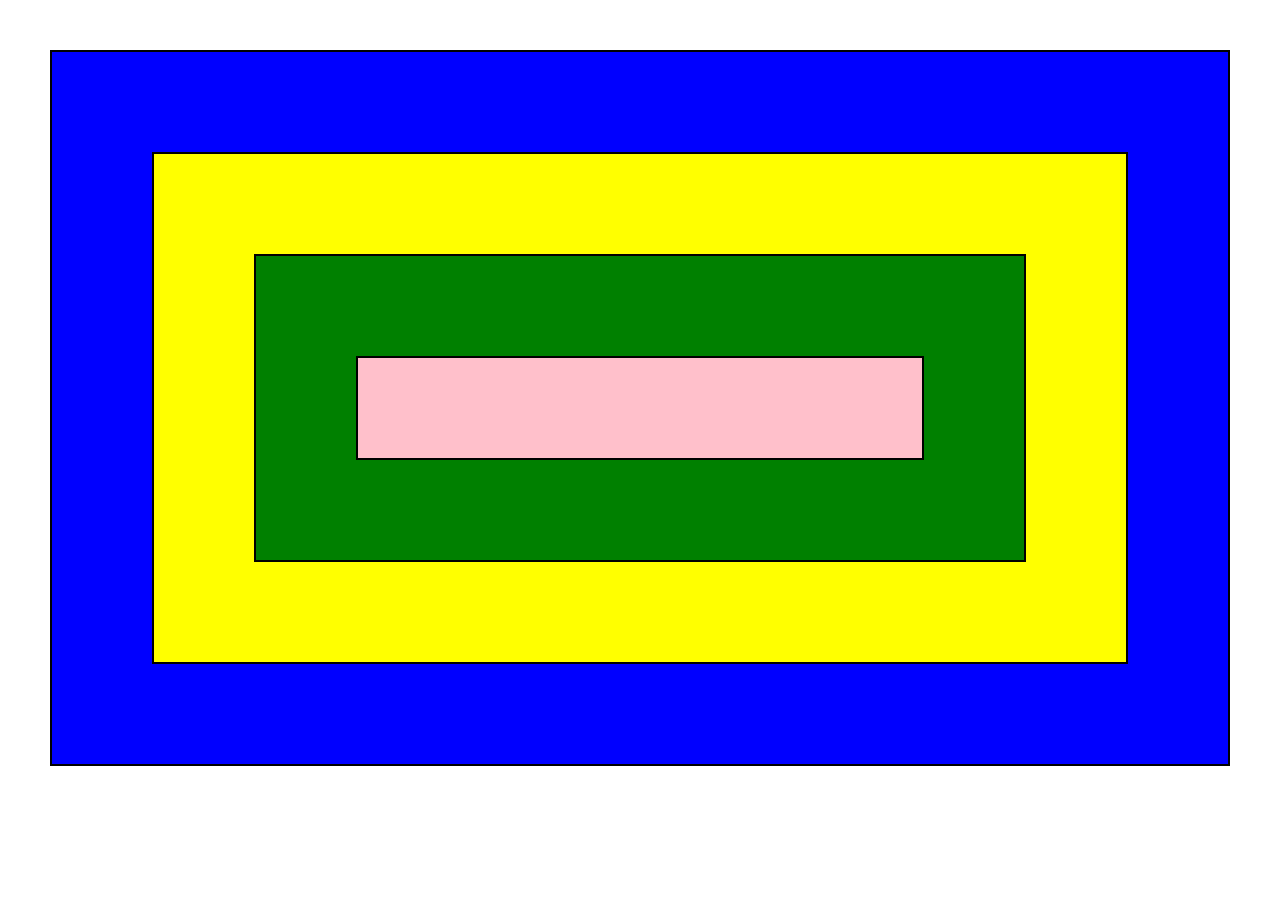
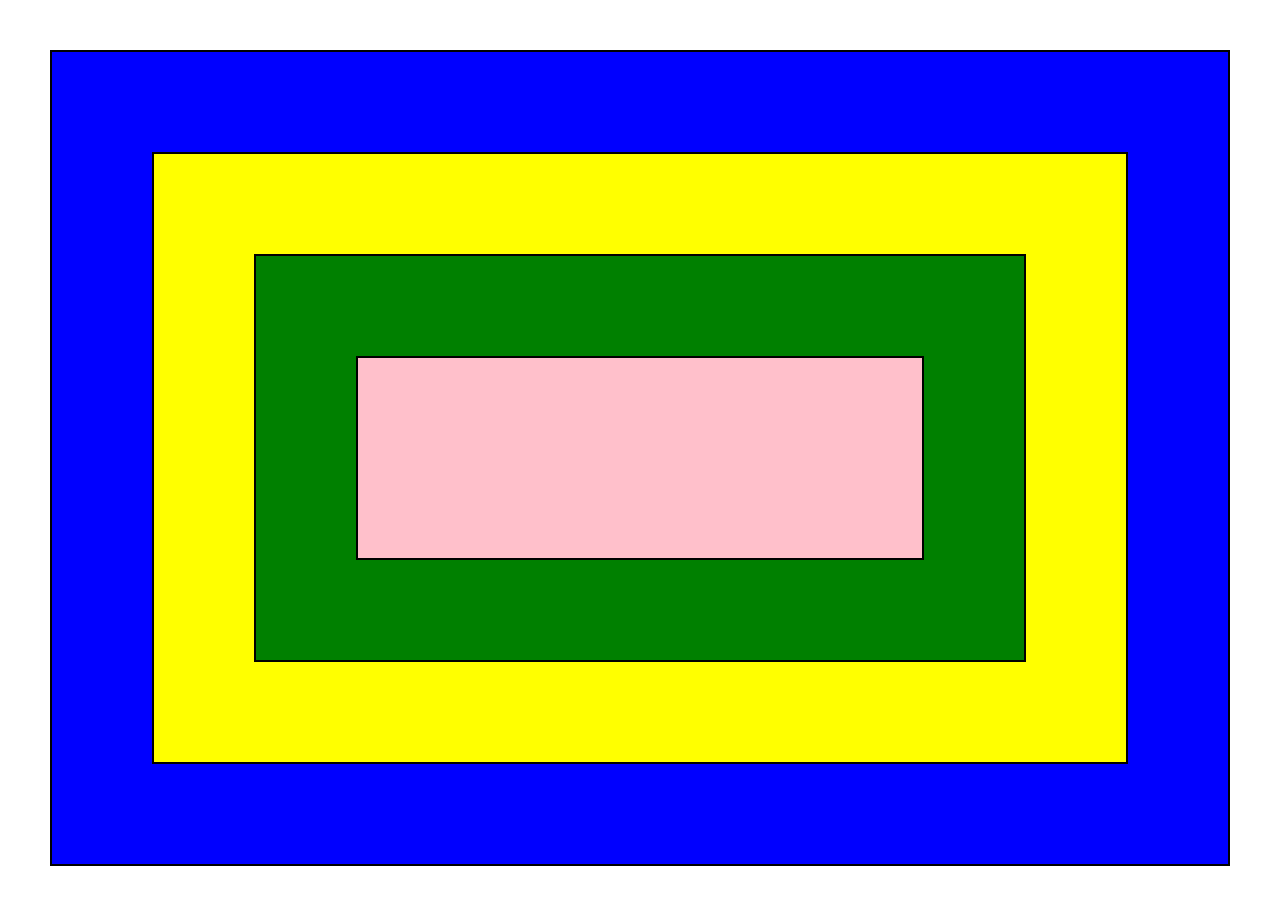
Before and after one commit to MadWolfInTheHub/HTML-CSS, a plain HTML site: page lesson8/task5/index.html in a window 1280 px wide. Before the commit the page ends 816 px from the top, so only its background shows below. Drawn offline with nearby package versions, Linux system fonts and the light colour scheme.

Commit message:
padding added

```diff
--- a/lesson8/task5/styles.css
+++ b/lesson8/task5/styles.css
@@ -2,7 +2,7 @@ div {
     border: 2px solid black;
     margin: 50px;
     padding: 50px;
-    box-sizing: border-box;
+    box-sizing: content-box;
 }
 
 .blue {
@@ -19,4 +19,5 @@ div {
 
 .pink {
     background-color: pink;
+    padding: 100px;
 }
```
